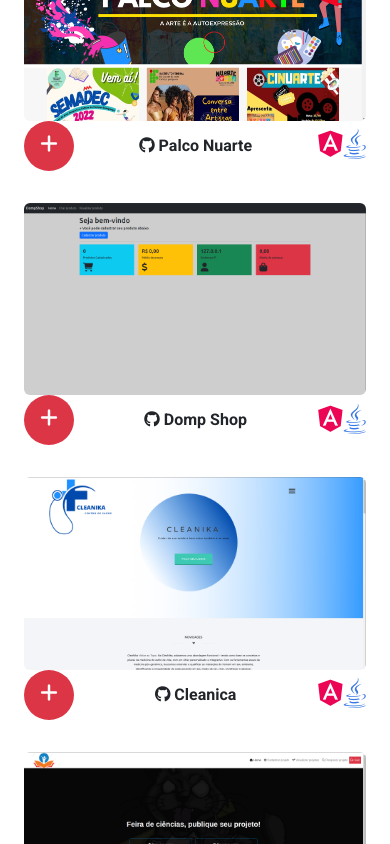
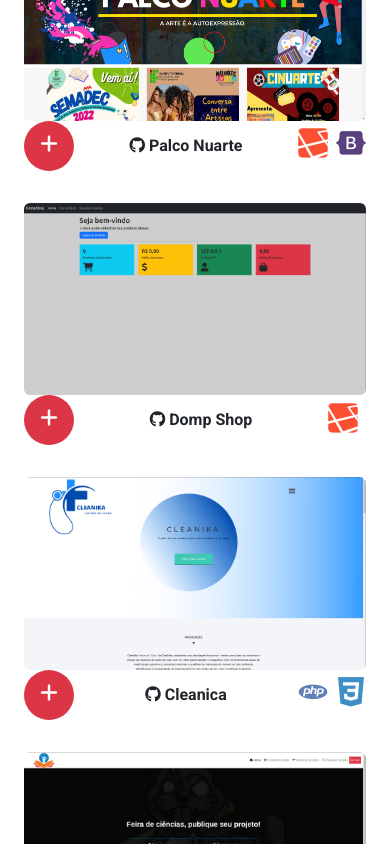
Before and after one commit to dilsoncampelo10/portifolio, an Angular app: page / in a window 390 px wide. Shown: the part 5880-6724 px from the top of the page. Built offline with nearby package versions, Linux system fonts and the light colour scheme.

Commit message:
add icons project

```diff
--- a/src/app/components/projects/projects.component.html
+++ b/src/app/components/projects/projects.component.html
@@ -20,8 +20,8 @@
                       <i class="fa-brands fa-github"></i> <a href="{{project.link}}" target="_blank" class="text-decoration-none text-dark"><strong> {{project.title}}</strong></a>
                     </div>
                     <div>
-                      <i class="fa-brands fa-angular" style="color: #ec0455; font-size: 30px;"></i>
-                      <i class="fa-brands fa-java" style="color: #3878e5;  font-size: 30px;"></i>
+                      <i class="{{project.icons[0]}} me-2" style="font-size: 30px;"></i>
+                      <i class="{{project.icons[1]}}" style="font-size: 30px;"></i>
                     </div>
                   </div>
               </div>
--- a/src/app/components/projects/projects.component.ts
+++ b/src/app/components/projects/projects.component.ts
@@ -7,5 +7,5 @@ import { IProject } from 'src/app/interfaces/IProject';
   styleUrls: ['./projects.component.scss']
 })
 export class ProjectsComponent {
-    projects: IProject[]= [{image:'nuarte.png',title:'Palco Nuarte',link:'https://github.com/dilsoncampelo10/palco_nuarte'},{image:'domp.png',title:'Domp Shop',link:'https://github.com/dilsoncampelo10/dompshop'},{image:'cleanica.png',title:'Cleanica',link:'https://github.com/dilsoncampelo10/cleanica'},{image:'academy.png',title:'Spring Academy',link:'https://github.com/dilsoncampelo10/academy'},{image:'customers.png',title:'Customers API',link:'https://github.com/dilsoncampelo10/customers'},{image:'',title:'E-mail Microsservice'}];
+    projects: IProject[]= [{image:'nuarte.png',title:'Palco Nuarte',link:'https://github.com/dilsoncampelo10/palco_nuarte',icons:['devicon-laravel-plain colored','devicon-bootstrap-plain colored']},{image:'domp.png',title:'Domp Shop',link:'https://github.com/dilsoncampelo10/dompshop',icons:['devicon-laravel-plain colored']},{image:'cleanica.png',title:'Cleanica',link:'https://github.com/dilsoncampelo10/cleanica',icons:['devicon-php-plain colored','devicon-css3-plain colored']},{image:'academy.png',title:'Spring Academy',link:'https://github.com/dilsoncampelo10/academy',icons:['devicon-spring-plain colored','devicon-html5-plain colored']},{image:'customers.png',title:'Customers API',link:'https://github.com/dilsoncampelo10/customers',icons:['devicon-spring-plain colored','devicon-mysql-plain colored']},{image:'',title:'E-mail Microservice',icons:['devicon-spring-plain colored','devicon-mongodb-plain colored']}];
 }
--- a/src/app/components/skill/skill.component.scss
+++ b/src/app/components/skill/skill.component.scss
@@ -2,3 +2,8 @@
   width: 10%;
   margin: 10px;
 }
+@media(max-width:640px){
+  .icon-skill{
+    width: 25%;
+  }
+}
--- a/src/app/interfaces/IProject.ts
+++ b/src/app/interfaces/IProject.ts
@@ -2,5 +2,6 @@ export interface IProject {
     image: string,
     title: string,
     description?: string,
-    link?:string
+    link?:string,
+    icons: string[]
 }
--- a/src/index.html
+++ b/src/index.html
@@ -7,6 +7,7 @@
   <meta name="viewport" content="width=device-width, initial-scale=1">
   <link rel="icon" type="image/x-icon" href="favicon.ico">
   <link rel="stylesheet" href="https://cdnjs.cloudflare.com/ajax/libs/font-awesome/6.4.2/css/all.min.css" integrity="sha512-z3gLpd7yknf1YoNbCzqRKc4qyor8gaKU1qmn+CShxbuBusANI9QpRohGBreCFkKxLhei6S9CQXFEbbKuqLg0DA==" crossorigin="anonymous" referrerpolicy="no-referrer" />
+  <link rel="stylesheet" href="https://cdn.jsdelivr.net/gh/devicons/devicon@v2.15.1/devicon.min.css">
 </head>
 <body>
   <app-root></app-root>
```
